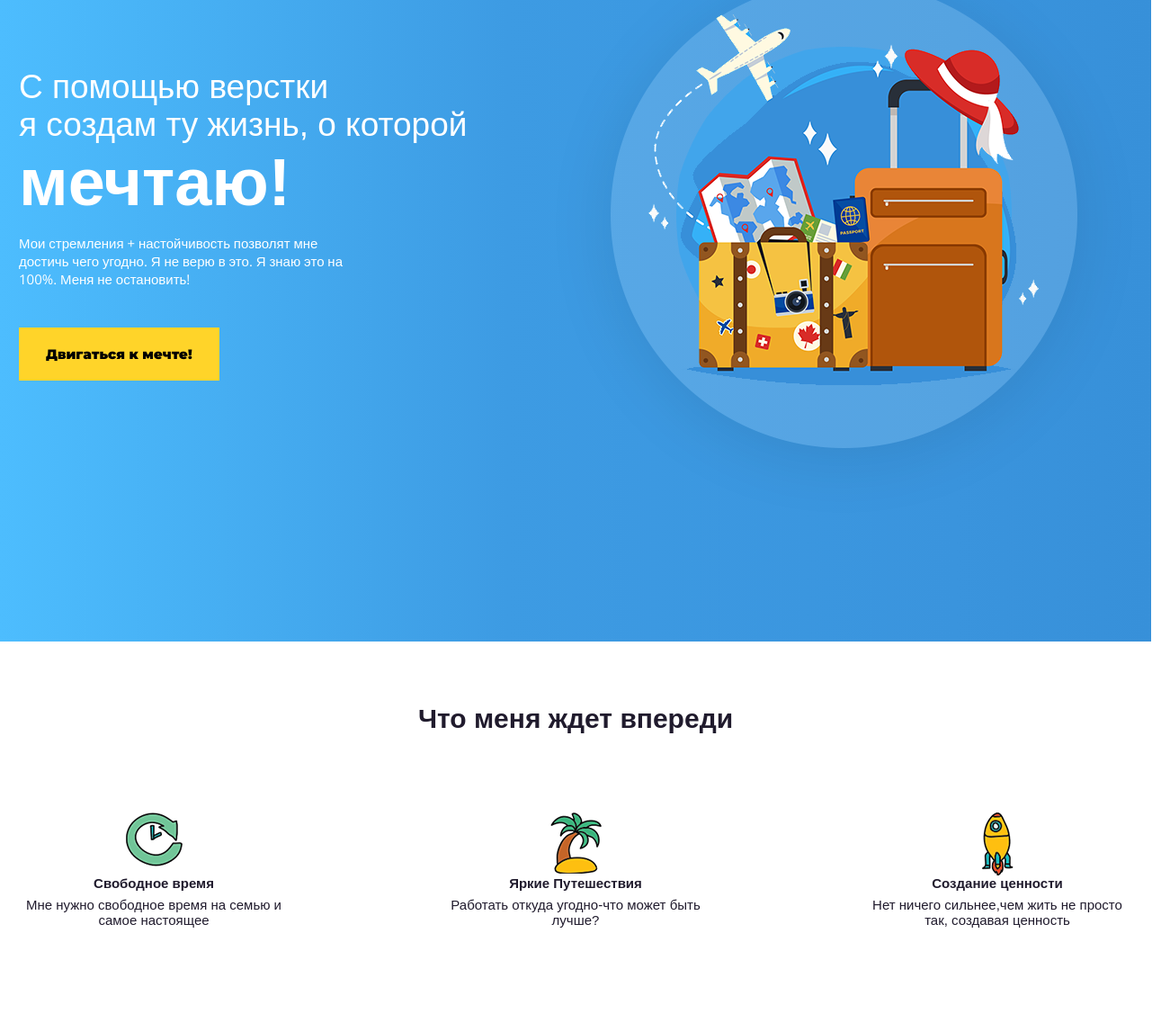
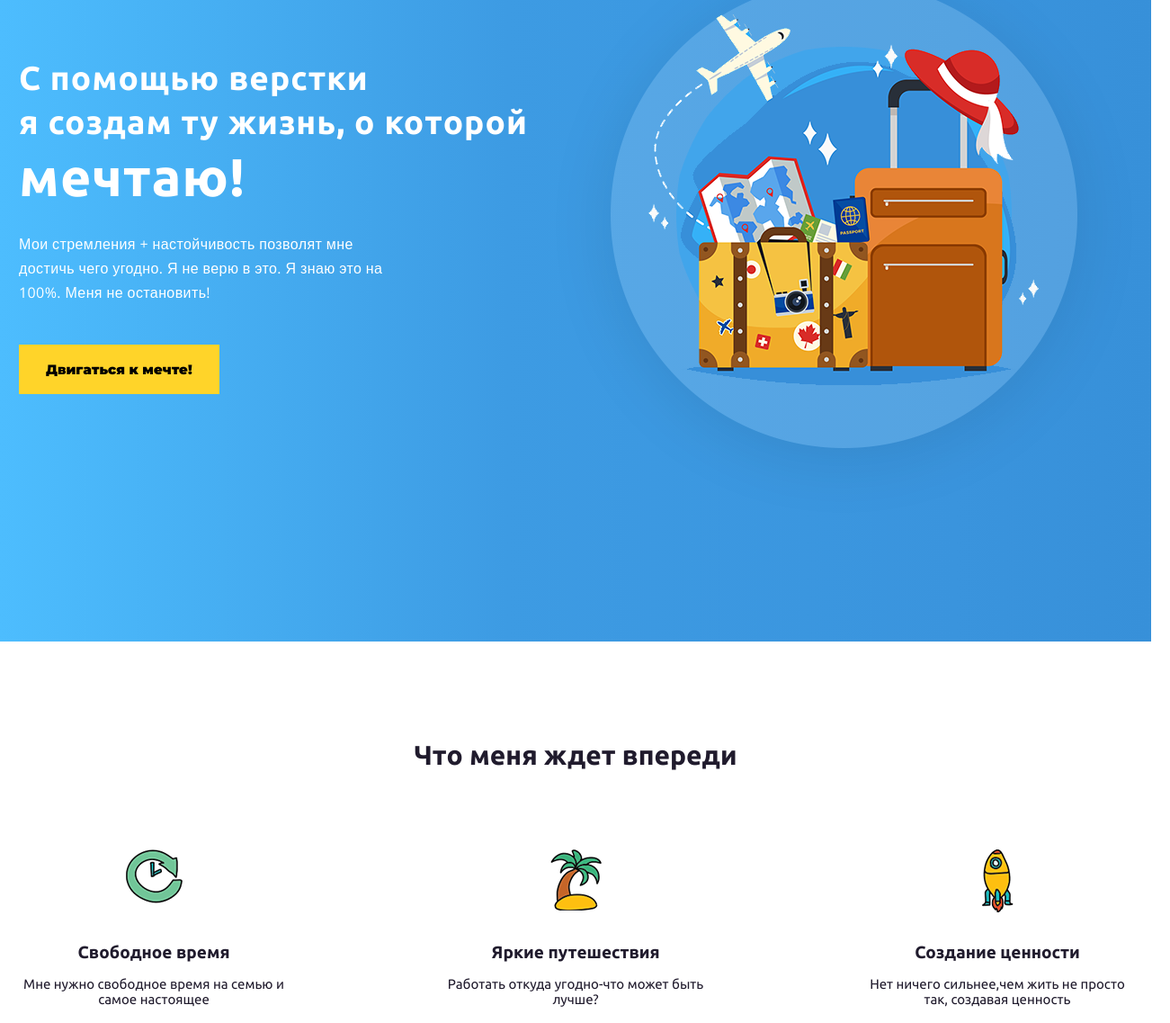
Before and after one commit to Yezersky96/yezersky96.github.io, a plain HTML site: page lesssons-html/lesson3/homework/index3.html in a window 1280 px wide. Shown: the part 175-1312 px from the top of the page at 90% size, 1301 px wide, since content can reach past the window. Drawn offline with nearby package versions, Linux system fonts and the light colour scheme.

Commit message:
html-homework

```diff
--- a/lesssons-html/lesson3/homework/css/main3.css
+++ b/lesssons-html/lesson3/homework/css/main3.css
@@ -29,7 +29,8 @@ h6 {
 }
 
 .container {
-    width: 1238px;
+    width: 100%;
+    max-width: 1238px;
     margin: 0 auto;
 }
 
@@ -54,34 +55,42 @@ h6 {
 }
 
 .offer {
-    width: 560px;
+    width: 580px;
 }
 
 .title {
-    font-family: "ubuntu", Bold, sans-serif;
+    font-family: "Ubuntu", sans-serif;
     font-size: 37px;
-
+    font-weight: bold;
+    letter-spacing: 1px;
+    line-height: 49px;
 }
 
+.text-big {
+    font-size: 59px;
+    line-height: 73px;
+}
 .intro {
-    margin-bottom: 44px;
-    width: 370px;
-    font-size: 15px;
+    margin: 25px 0 44px;
+    width: 422px;
+    font-size: 16px;
+    line-height: 27px;
+    letter-spacing: 0.4px;
 
 }
 
 .btn {
     font-family: "Montserrat", sans-serif;
+    font-weight: 900;
     background: #ffd429;
     color: black;
     display: inline-block;
-    padding: 20px 30px;
+    padding: 18px 30px;
     text-align: center;
     text-decoration: none;
     transition: all 0.5s ease;
     border: none;
     cursor: pointer;
-    font-family: "Montserrat", black, sans-serif;
 
 }
 
@@ -95,14 +104,15 @@ h6 {
 }
 
 .learn {
-    padding-top: 69px;
+    padding-top: 109px;
     padding-bottom: 120px;
 }
 
 .section-title {
     text-align: center;
     font-size: 30px;
-    font-family: "ubuntu", Bold, sans-serif;
+    font-family: "Ubuntu", sans-serif;
+    font-weight: bold;
 }
 
 .skills {
@@ -122,15 +132,17 @@ h6 {
 }
 
 .skill-title {
-    font-size: 15px;
-    font-family: "Ubuntu", Bold, sans-serif;
+    font-size: 19px;
+    font-family: "Ubuntu", sans-serif;
+    font-weight: bold;
+    padding-top: 33px;
 
 }
 
 .skill-text {
-    margin-top: 7px;
-    font-family: "Myriad Pro",regular,sans-serif;
+    font-family: "Ubuntu", sans-serif;
     font-size: 15px;
+
 }
 
 .skill-free {
@@ -142,8 +154,8 @@ h6 {
 }
 
 .mail {
-    padding-top: 104px;
-    padding-bottom: 102px;
+    padding-top: 105px;
+    padding-bottom: 103px;
     background: #ecf3f8;
     justify-content: space-between;
 }
@@ -160,7 +172,8 @@ h6 {
     font-size: 30px;
     text-align: center;
     padding-bottom: 57px;
-    font-family: "Ubuntu", Bold, sans-serif;
+    font-family: "Ubuntu", sans-serif;
+    font-weight: bold;
 
 
 }
@@ -170,7 +183,7 @@ h6 {
     border: 1px solid #bbbbbb;
     font-size: 15px;
     padding-left: 27px;
-    font-family: "Open Sans", sans-serif;
+    font-family: "Ubuntu", sans-serif;
     height: 50px;
     display: flex;
     justify-content: space-between;
@@ -192,6 +205,6 @@ h6 {
     color: #ffffff;
     font-size: 14px;
     margin: 0;
-    font-family: "Open Sans",regular,sans-serif;
+    font-family: "Open Sans",sans-serif;
     text-align: center;
 }
--- a/lesssons-html/lesson3/homework/index3.html
+++ b/lesssons-html/lesson3/homework/index3.html
@@ -4,7 +4,9 @@
     <meta charset="utf-8"/>
     <title>WayUp</title>
     <meta name="viewport" content="width=device-width, initial-scale=1">
-    <link href="https://fonts.googleapis.com/css2?family=Montserrat:wght@900&family=Open+Sans&display=swap" rel="stylesheet"/>
+    <link rel="preconnect" href="https://fonts.googleapis.com">
+    <link rel="preconnect" href="https://fonts.gstatic.com" crossorigin>
+    <link href="https://fonts.googleapis.com/css2?family=Montserrat:wght@400;900&family=Open+Sans&family=Ubuntu:wght@400;700&display=swap" rel="stylesheet">
     <link rel="stylesheet" href="css/main3.css"/>
 </head>
 <body>
@@ -15,8 +17,9 @@
         <div class="wrapper">
             <div class="offer">
                 <div class="title">
-                    С помощью верстки <br/>я создам ту жизнь, о которой
-                    <h1>мечтаю!</h1>
+                    С помощью верстки <br>
+                    я создам ту жизнь, о которой <br>
+                    <span class="text-big">мечтаю!</span>
                 </div>
                 <p class="intro">
                     Мои стремления + настойчивость позволят мне достичь чего угодно. Я
@@ -39,7 +42,7 @@
                 </p>
             </div>
             <div class="skill skill-free">
-                <h3 class="skill-title">Яркие Путешествия</h3>
+                <h3 class="skill-title">Яркие путешествия</h3>
                 <p class="skill-text">
                     Работать откуда угодно-что может быть лучше?
                 </p>
```
